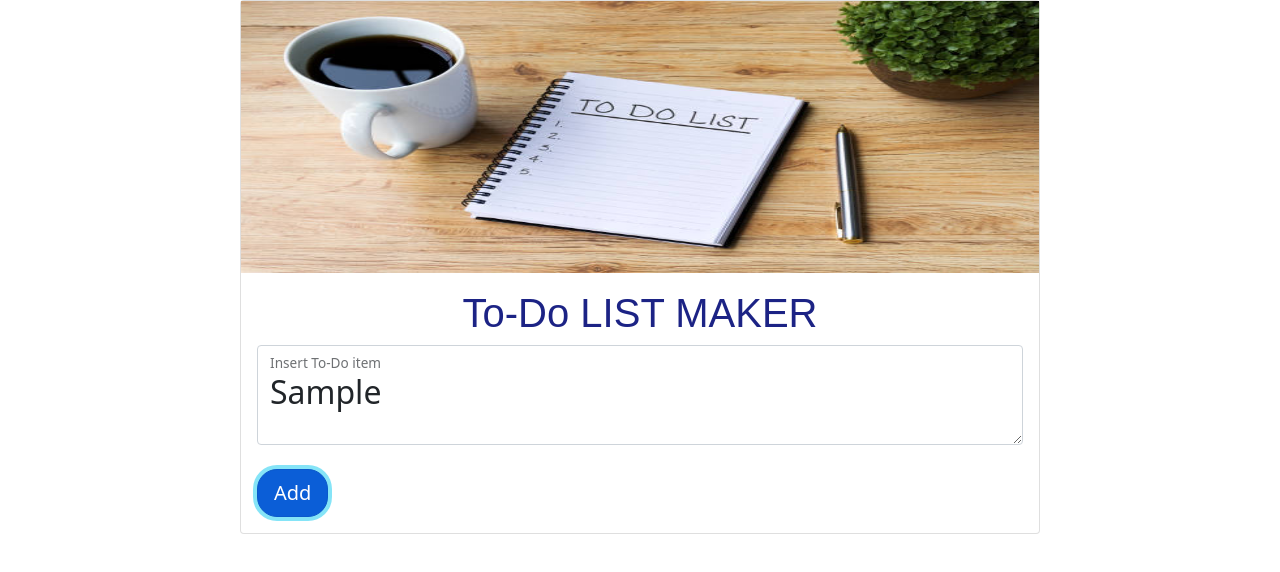
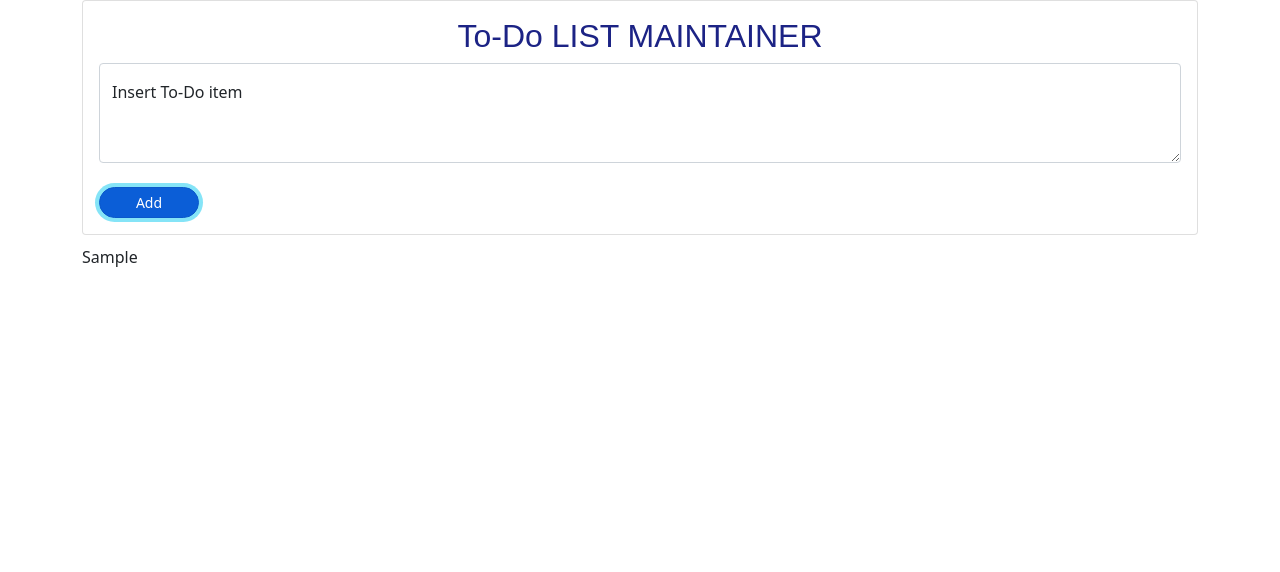
Before and after one commit to UpekshaHerath/To-Do-app, a plain HTML site: page index.html in a window 1280 px wide. Both pictures are taken after typing "Sample" into the empty fields and a click on the button "Add". Drawn offline with nearby package versions, Linux system fonts and the light colour scheme.

Commit message:
Added a new property

```diff
--- a/functions.js
+++ b/functions.js
@@ -1,6 +1,17 @@
 let textArea = document.getElementById('floatingTextarea');
 let add_button = document.getElementById('add_button');
+let todo = document.getElementById('listItem');
+let todo_label = document.getElementById("to-do-label");
 
 add_button.onclick = function() {
-    console.log(`The inputs : ${textArea.value}`);
+    todo_listCreate();
 }
+
+function todo_listCreate() {
+    //create a paragraph element to add as the todo item
+    let node = document.createElement("p");
+    let textnode = document.createTextNode(textArea.value); //asign the text for textnode variable
+    node.appendChild(textnode); //append the child textnode to node object
+    document.getElementById("todo_list").appendChild(node);
+    textArea.value = "";
+}
--- a/index.html
+++ b/index.html
@@ -9,18 +9,40 @@
     <link rel="stylesheet" href="style.css">
 </head>
 <body>
-    <div class="card" style="width: 50rem;">
-        <img class="card-img-top; img-responsive" style="height: 17rem; width: auto;" src="images/todo_CoverPhoto.jpg" alt="Card image cap">
-        <div class="card-body">
-          <h1 class="card-title">To-Do LIST MAKER</h1>
-          <div class="form-floating">
-            <textarea class="form-control" placeholder="Leave a comment here" id="floatingTextarea" style="height: 100px; font-size:xx-large"></textarea>
-            <label for="floatingTextarea">Insert To-Do item</label>
+  <div class="container">
+    <div class="row">
+        <div class="col-12">
+          <!--The TO_DO LIST MAKER startes-->
+          <div class="card">
+            <div class="card-body">
+                  <h1 class="card-title" class='col-3'>To-Do LIST MAINTAINER</h1>
+              <div class="form-floating">
+                <textarea class="form-control" placeholder="Leave a comment here" id="floatingTextarea" style="height: 100px; font-size:large"></textarea>
+                <label for="floatingTextarea" id="to-do-label">Insert To-Do item</label>
+              </div>
+              <br>
+             <button class="btn btn-outline-info btn-primary btn-sm" id="add_button"> Add </button>
+            </div>
           </div>
-          <br>
-        <button class="btn btn-outline-info btn-primary btn-lg" id="add_button"> Add </button>
+          <!--TO-DO LIST MAKER is ended-->
         </div>
-      </div>
+        <div class="col-12">
+          <!--TO-DO elements adding area started-->
+          <div id="todo_list" class="todo">
+
+          </div>
+          <!--TO-DO elements adding area ended-->
+        </div>
+        <div class="col-4">
+
+        </div>
+    </div>
+</div>
+
+
+
+
+
 
     <script src="https://cdn.jsdelivr.net/npm/bootstrap@5.0.2/dist/js/bootstrap.bundle.min.js" integrity="sha384-MrcW6ZMFYlzcLA8Nl+NtUVF0sA7MsXsP1UyJoMp4YLEuNSfAP+JcXn/tWtIaxVXM" crossorigin="anonymous"></script>
     <script src="functions.js"></script>
--- a/style.css
+++ b/style.css
@@ -8,8 +8,14 @@
     text-align: center;
     color: #1c2385;
     font-family:fantasy;
+    font-size: 2rem;
 }
 
-.btn-lg {
+.btn-sm {
     border-radius: 20px;
+    width: 100px;
 }
+
+.todo > div {
+    color : blue;
+}
```
